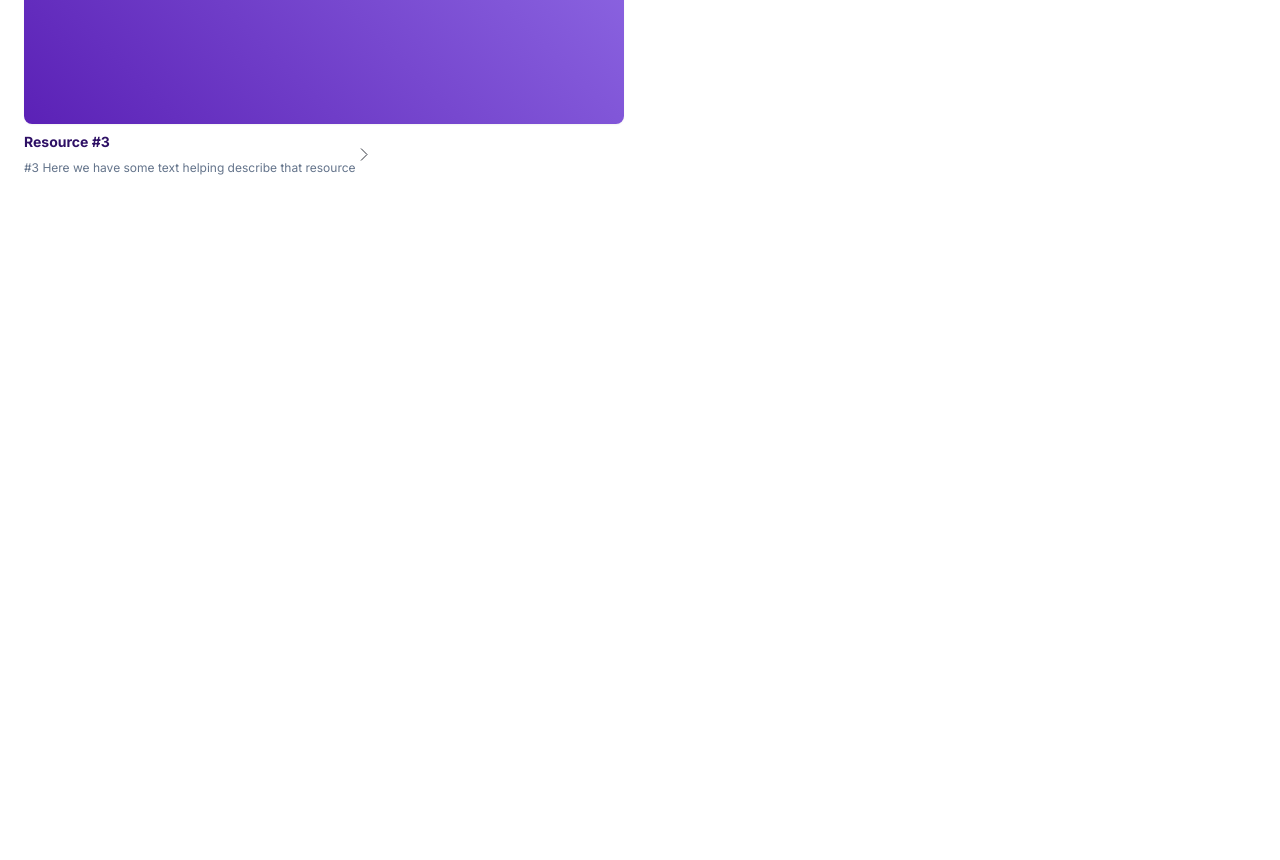
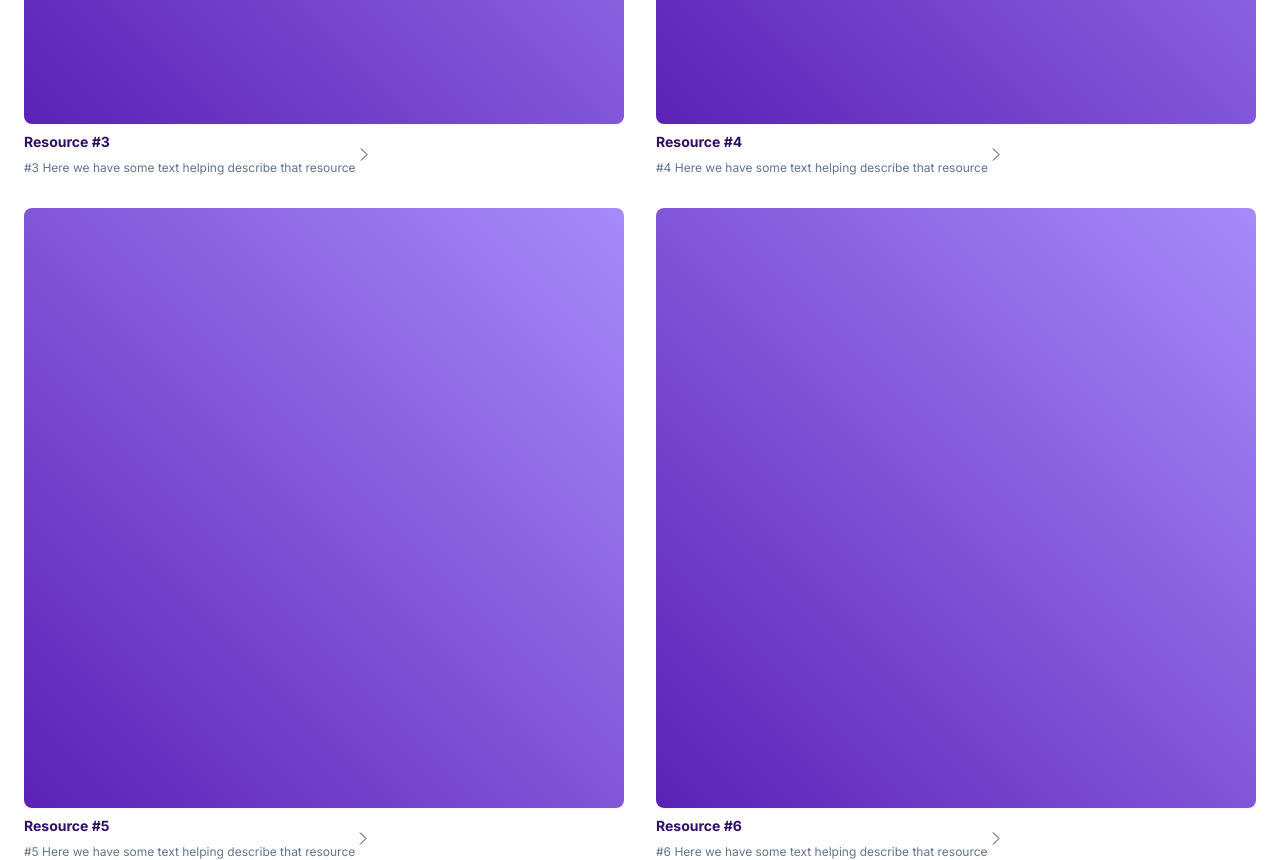
Before and after one commit to Somehow-I-Code/marquei, a Next.js app: page / in a window 1280 px wide. Shown: the part 1480-2340 px from the top of the page. Before the commit the page ends 1656 px from the top, so only its background shows below. Built offline with nearby package versions, Linux system fonts and the light colour scheme.

Commit message:
create dinamic category title

```diff
--- a/src/app/components/ResourcesList.tsx
+++ b/src/app/components/ResourcesList.tsx
@@ -6,13 +6,14 @@ type Resource = {
 };
 
 type ResourcesListProps = {
+  title: string;
   list: Array<Resource>;
 };
 
-export default function ResourcesList({ list }: ResourcesListProps) {
+export default function ResourcesList({ title, list }: ResourcesListProps) {
   return (
     <div className="flex flex-col gap-6 mx-6">
-      <h1 className="text-violet-950 text-3xl font-bold">Categoria 1</h1>
+      <h1 className="text-violet-950 text-3xl font-bold">{title}</h1>
 
       <ul className="grid grid-cols-2 gap-8">
         {list?.map((resource) => {
--- a/src/app/data.ts
+++ b/src/app/data.ts
@@ -13,4 +13,19 @@ export const RESOURCES = [
     name: "Resource #3",
     description: "#3 Here we have some text helping describe that resource",
   },
+
+  {
+    name: "Resource #4",
+    description: "#4 Here we have some text helping describe that resource",
+  },
+
+  {
+    name: "Resource #5",
+    description: "#5 Here we have some text helping describe that resource",
+  },
+
+  {
+    name: "Resource #6",
+    description: "#6 Here we have some text helping describe that resource",
+  },
 ];
--- a/src/app/page.tsx
+++ b/src/app/page.tsx
@@ -57,7 +57,7 @@ export default function Home() {
       </nav>
 
       <section>
-        <ResourcesList list={RESOURCES} />
+        <ResourcesList title="Categoria 1" list={RESOURCES} />
       </section>
 
       <section className="navigation-bar">
```
